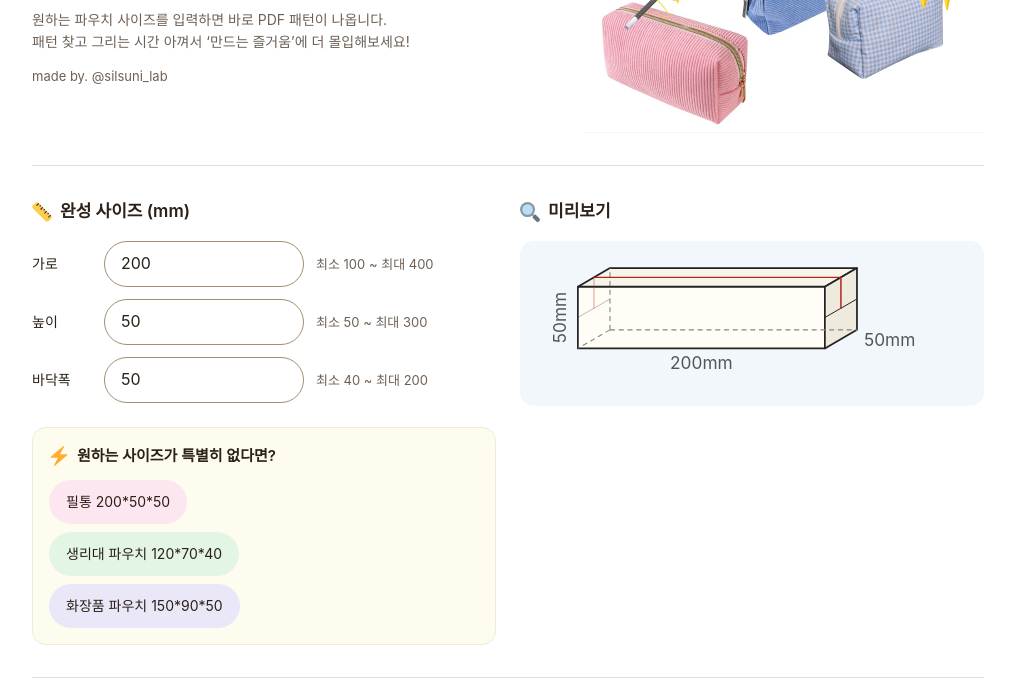
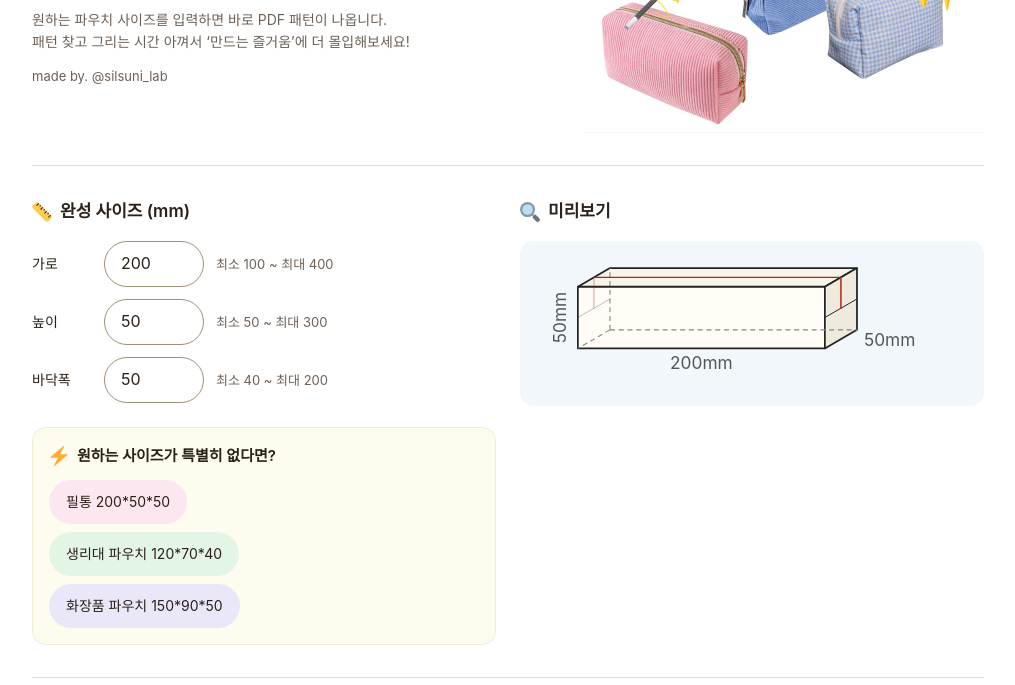
Before and after one commit to choisuing/pouch-sewing-pattern, a website built with Vite: page index.html in a window 1280 px wide. Shown: the part 115-800 px from the top of the page, without its empty margins (132-1147 px from the left). Built offline with nearby package versions, Linux system fonts and the light colour scheme.

Commit message:
치수 입력칸 폭을 절반으로 줄이기
가로·높이·바닥폭 입력칸의 최대 폭을 200px에서 100px로 줄였다.

세 자리가 최대인 자리다. 400을 넣어도 알약 좌우 여백까지 더해 100px
안에 들어가고, 포커스했을 때 나오는 화살표 버튼 자리도 남는다. 200px
일 때는 절반이 빈칸이라 숫자 몇 개 받는 칸치고 과해 보였다.

폭이 줄면서 라벨-입력칸-안내가 눈으로 한 덩어리로 묶인다. 전에는
입력칸이 넓어 '최소 100 ~ 최대 400'이 멀찍이 떨어져 있었다.

좁은 화면(400px 이하)에서는 그대로 남는 폭을 다 쓰게 두었다. 거기서
100px로 묶으면 옆이 허전하고, 손가락으로 누를 자리도 좁아진다.

화면을 바꿨으므로 README 스크린샷도 다시 찍었다. 어제 적어 둔
'README 스크린샷' 절의 명령을 그대로 썼다.

Co-Authored-By: Claude Opus 5 <noreply@anthropic.com>
Claude-Session: https://claude.ai/code/session_01DNhRybG4ijRiNtsyvAAKYr

```diff
--- a/src/style.css
+++ b/src/style.css
@@ -179,7 +179,12 @@ body {
 .inputs { display: grid; gap: var(--space-3); }
 .input-row {
   display: grid;
-  grid-template-columns: 60px minmax(0, 200px) auto;
+  /*
+   * 입력칸 폭은 들어갈 값에 맞춘다. 세 자리(최대 400)에 알약 좌우 여백을
+   * 더해도 100px이면 넉넉하다. 200px일 때는 빈칸이 절반이라 숫자 몇 개
+   * 넣는 자리치고 과해 보였다.
+   */
+  grid-template-columns: 60px minmax(0, 100px) auto;
   justify-content: start;
   gap: var(--space-3);
   align-items: center;
```
Also changed, not shown: docs/img/screenshot.jpg.
